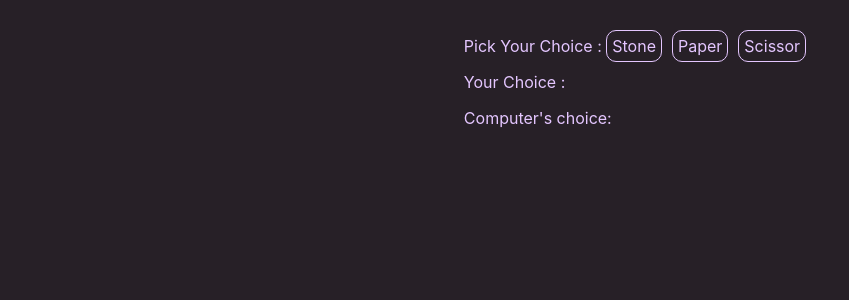
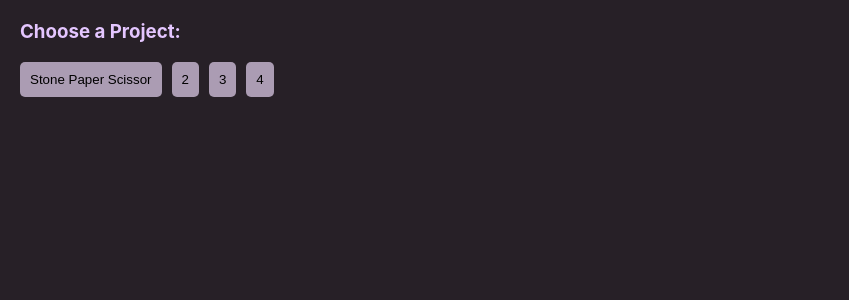
Before and after one commit to anaspxr/my-small-projects, a React (Create React App) app: page / in a window 1280 px wide. Shown: the top 300 px of the page, without its empty margins (0-849 px from the left). Built offline with nearby package versions, Linux system fonts and the light colour scheme.

Commit message:
add buttons for showing different projects

```diff
--- a/src/App.css
+++ b/src/App.css
@@ -3,8 +3,6 @@ body {
   color: rgb(228, 198, 255);
 }
 .App {
-  display: flex;
-  justify-content: center;
   align-items: center;
   margin: 20px;
 }
@@ -31,3 +29,9 @@ button:hover {
 .choice span:hover {
   background-color: #5e5563;
 }
+
+.buttons-container {
+  display: flex;
+  flex-wrap: wrap;
+  gap: 10px;
+}
--- a/src/App.js
+++ b/src/App.js
@@ -1,10 +1,28 @@
+import { useState } from "react";
 import "./App.css";
-import Button from "./components/Button";
+import StonePaperScissor from "./components/StonePaperScissor";
 
 function App() {
+  const listItems = ["Stone Paper Scissor", "2", "3", "4"];
+  const [showContent, setShowContent] = useState(0);
+  const Buttons = listItems.map((content, index) => (
+    <button
+      key={index}
+      onClick={() => {
+        setShowContent(index + 1);
+      }}
+    >
+      {content}
+    </button>
+  ));
   return (
     <div className="App">
-      <Button />
+      <h3>Choose a Project:</h3>
+      <div className="buttons-container"> {Buttons}</div>
+      {showContent === 1 && <StonePaperScissor />}
+      {showContent === 2 && "content 2"}
+      {showContent === 3 && "content 3"}
+      {showContent === 4 && "content 4"}
     </div>
   );
 }
--- a/src/components/Button.jsx
+++ b/src/components/StonePaperScissor.jsx
@@ -1,11 +1,11 @@
 import { useState } from "react";
 import ShowResult from "./ShowResult";
-export default function Button() {
+export default function StonePaperScissor() {
   const [finalResult, setFinalResult] = useState(null);
   const [result, setResult] = useState(null);
   const [choice, setChoice] = useState(null);
 
-  const stonePaperScissor = (val) => {
+  const generateRandom = (val) => {
     setChoice(val);
     switch (Math.ceil(Math.random() * 3)) {
       case 1:
@@ -42,32 +42,32 @@ export default function Button() {
   };
   return (
     <div>
-      <div>
+      <h2>Stone Paper Scissor</h2>
       <p className="choice">
         Pick Your Choice :{" "}
         <span
           onClick={() => {
-              stonePaperScissor("Stone");
+            generateRandom("Stone");
           }}
         >
           Stone
         </span>
         <span
           onClick={() => {
-              stonePaperScissor("Paper");
+            generateRandom("Paper");
           }}
         >
           Paper
         </span>
         <span
           onClick={() => {
-              stonePaperScissor("Scissor");
+            generateRandom("Scissor");
           }}
         >
           Scissor
         </span>
       </p>
-      </div>
+
       <ShowResult
         userChoice={choice}
         computerChoice={result}
```
Lines whose indentation alone changed are shown as unchanged.
